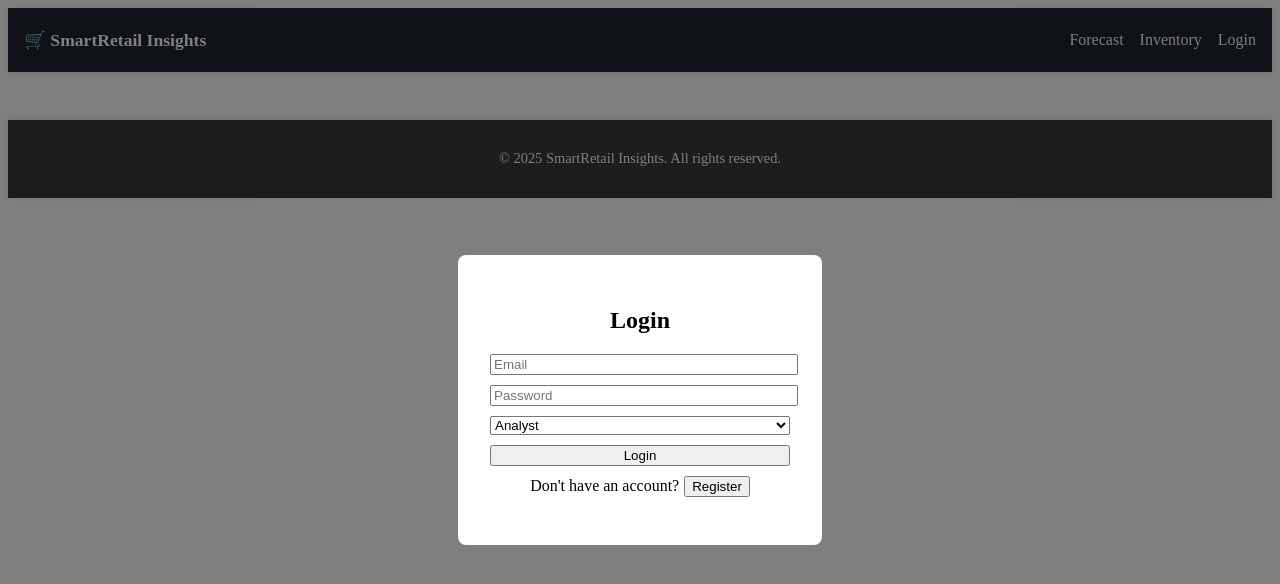
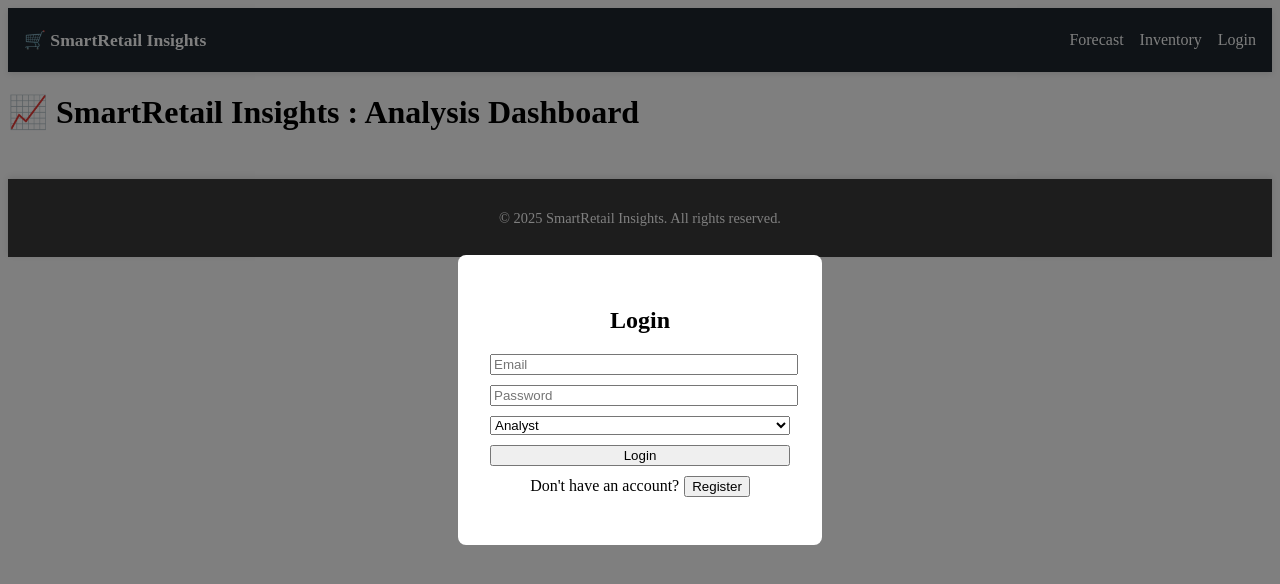
Before and after one commit to Ashwinib26/SmartRetail-Insights, a React (Create React App) app in the folder frontend/: page /detailed-inventory in a window 1280 px wide. Shown: the top 584 px of the page. Built offline with nearby package versions, Linux system fonts and the light colour scheme; no server answers.

Commit message:
Feature Update-Analysis Page Styling

```diff
--- a/frontend/src/pages/Inventory.jsx
+++ b/frontend/src/pages/Inventory.jsx
@@ -59,6 +59,10 @@ function Inventory() {
         />
       )}
 
+      <h1 style={{ fontSize: "2rem", marginBottom: "1rem" }}>
+        📈 SmartRetail Insights : Analysis Dashboard
+      </h1>
+
       {isAuthenticated && (role?.toLowerCase() === 'analyst' || role?.toLowerCase() === 'admin') && (
         <iframe
           src="http://localhost:8501"
```
